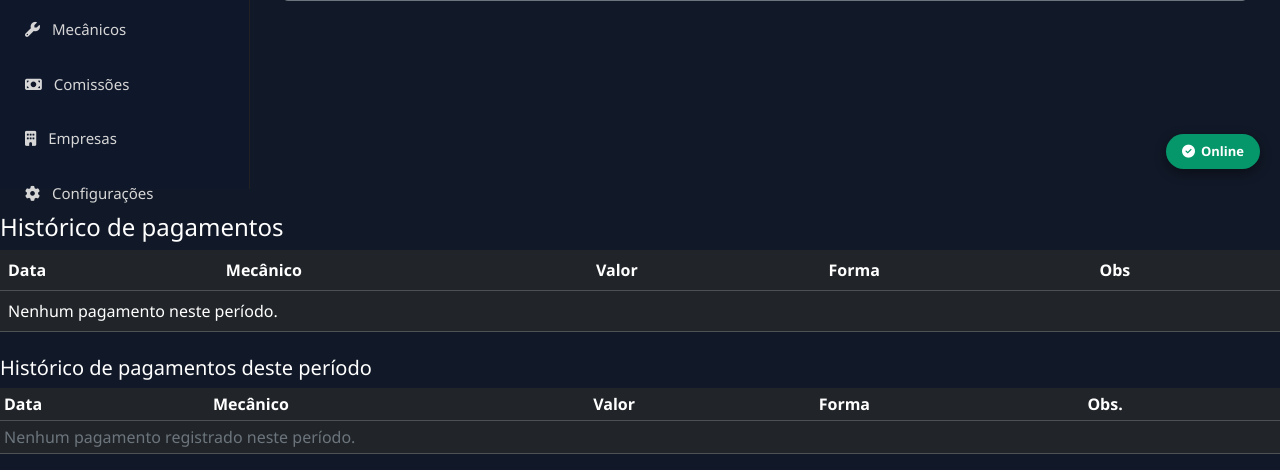
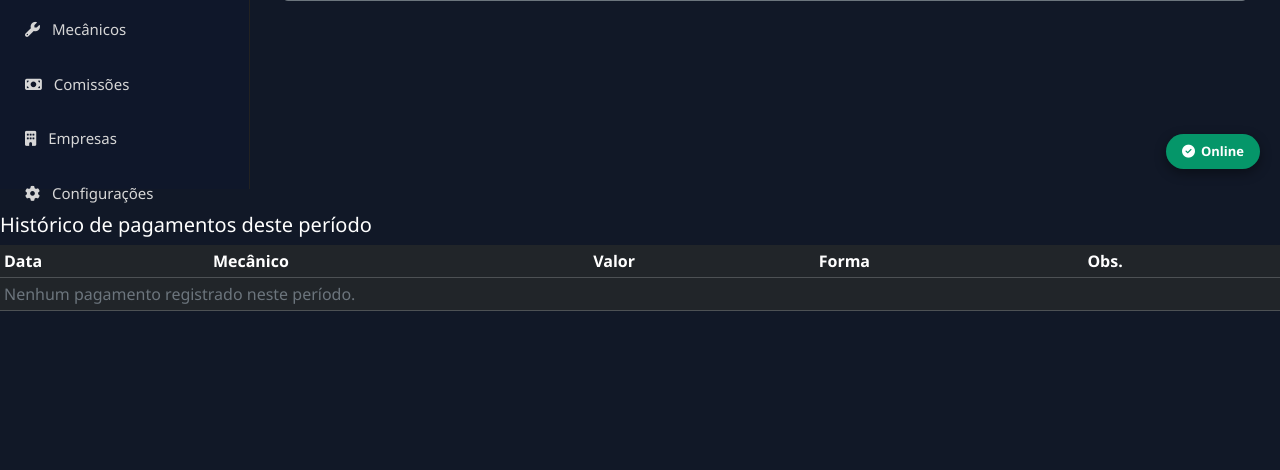
Before and after one commit to edivanresende/HLCarERP, a Flask app: page /comissoes in a window 1280 px wide. Shown: the part 611-1081 px from the top of the page. After the commit the page ends 922 px from the top, so only its background shows below. Run offline with Flask 3, Linux system fonts and the light colour scheme; a user stored in the database is signed in; data comes from the database, SQL or seed files in the repository; data that the repository does not hold is empty.

Commit message:
Remove historico duplicado de comissoes

```diff
--- a/templates/comissoes.html
+++ b/templates/comissoes.html
@@ -96,22 +96,6 @@
 </div>
     </div>
 </div>
-
-<h4 class="text-white mt-4">Histórico de pagamentos</h4>
-<table class="table table-dark">
-<tr><th>Data</th><th>Mecânico</th><th>Valor</th><th>Forma</th><th>Obs</th></tr>
-{% for p in historico %}
-<tr>
-  <td>{{ p.data_pagamento }}</td>
-  <td>{{ p.mecanico_id }}</td>
-  <td>R$ {{ "%.2f"|format(p.valor_pago) }}</td>
-  <td>{{ p.forma_pagamento }}</td>
-  <td>{{ p.observacoes }}</td>
-</tr>
-{% else %}
-<tr><td colspan="5">Nenhum pagamento neste período.</td></tr>
-{% endfor %}
-</table>
     <h5 class="text-white mt-4">Histórico de pagamentos deste período</h5>
     <div class="table-responsive">
         <table class="table table-dark table-sm align-middle">
```
